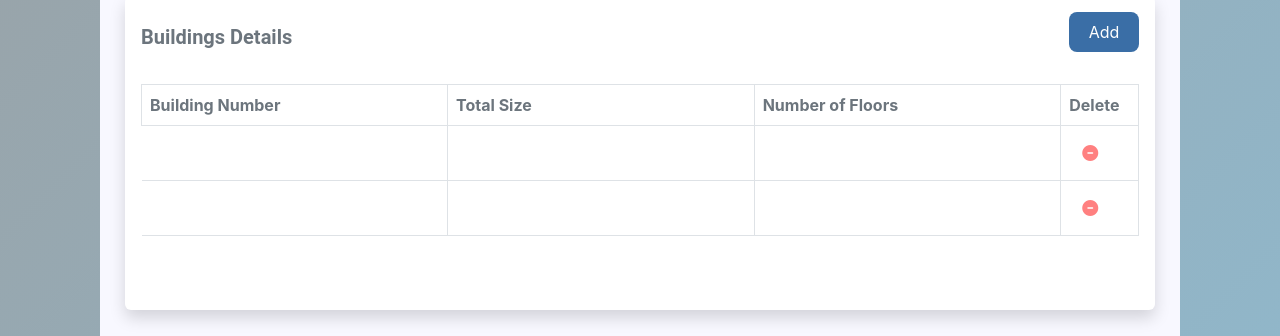
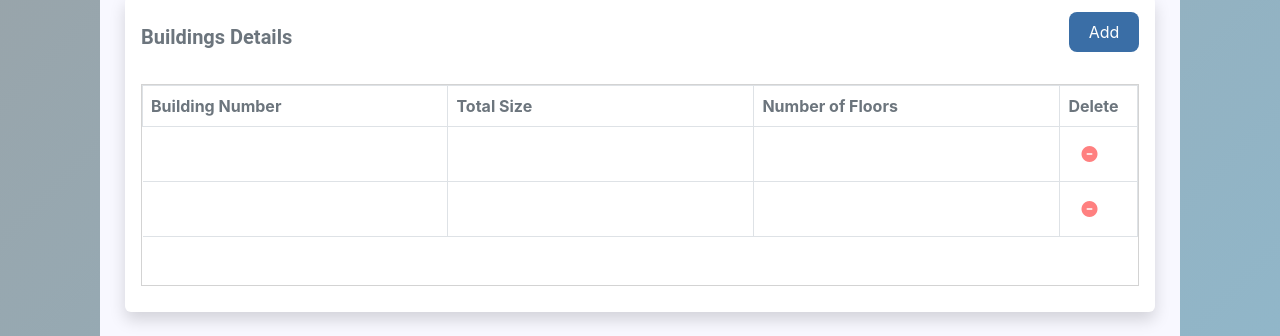
Before and after one commit to shaiksuhail01/chBuildingInfo, a React (Create React App) app: page /building-info in a window 1280 px wide. Shown: the part 791-1127 px from the top of the page. Built offline with nearby package versions, Linux system fonts and the light colour scheme.

Commit message:
Building Details table boders were not clear so adjusted.

```diff
--- a/src/components/ChBuildingInfo/index.js
+++ b/src/components/ChBuildingInfo/index.js
@@ -540,12 +540,12 @@ const ChBuildingInfo = () => {
          </div>
 
          <div className="card-body">
-         <div className="table-responsive">
+         <div className="table-responsive" style={{ border: '1px solid rgb(211, 211, 211)' }}>
          <Scrollbars style={{ height: '200px' }} autoHide autoHideTimeout={100} autoHideDuration={100}>
-                <table className="table table-bordered">
+                <table className="table table-bordered"  >
                   <thead className="thead-light">
                     <tr>
-                      <th  style={{ color: '#6c757d' }}>{t('buildingNumberLabel')}</th>
+                      <th  style={{ color: '#6c757d'}}>{t('buildingNumberLabel')}</th>
                       <th  style={{ color: '#6c757d' }}>{t('totalSizeLabel')}</th>
                       <th  style={{ color: '#6c757d' }}>{t('numberOfFloorsLabel')}</th>
                       <th  style={{ color: '#6c757d' }}>{t('deleteLabel')}</th>
```
